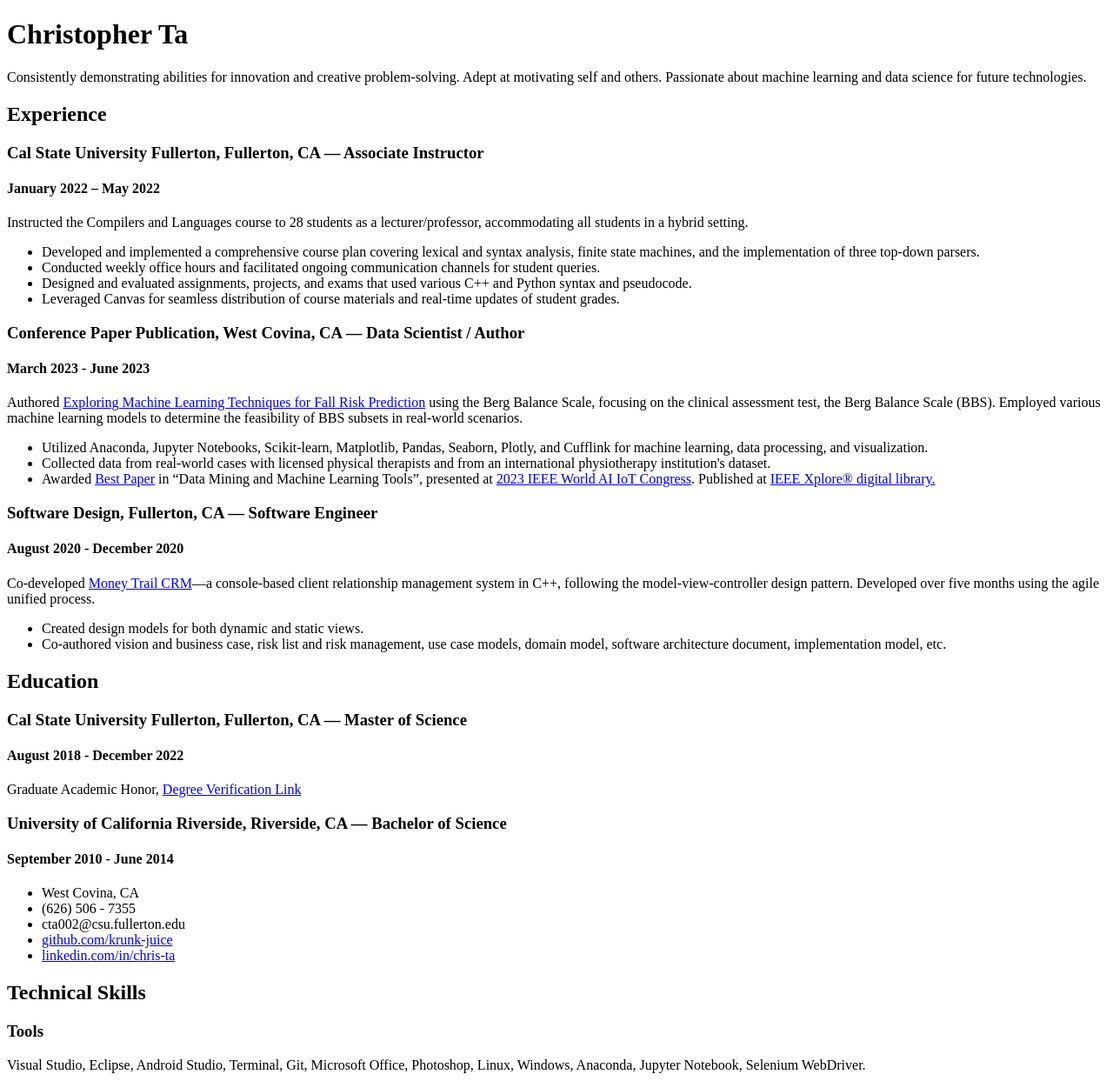
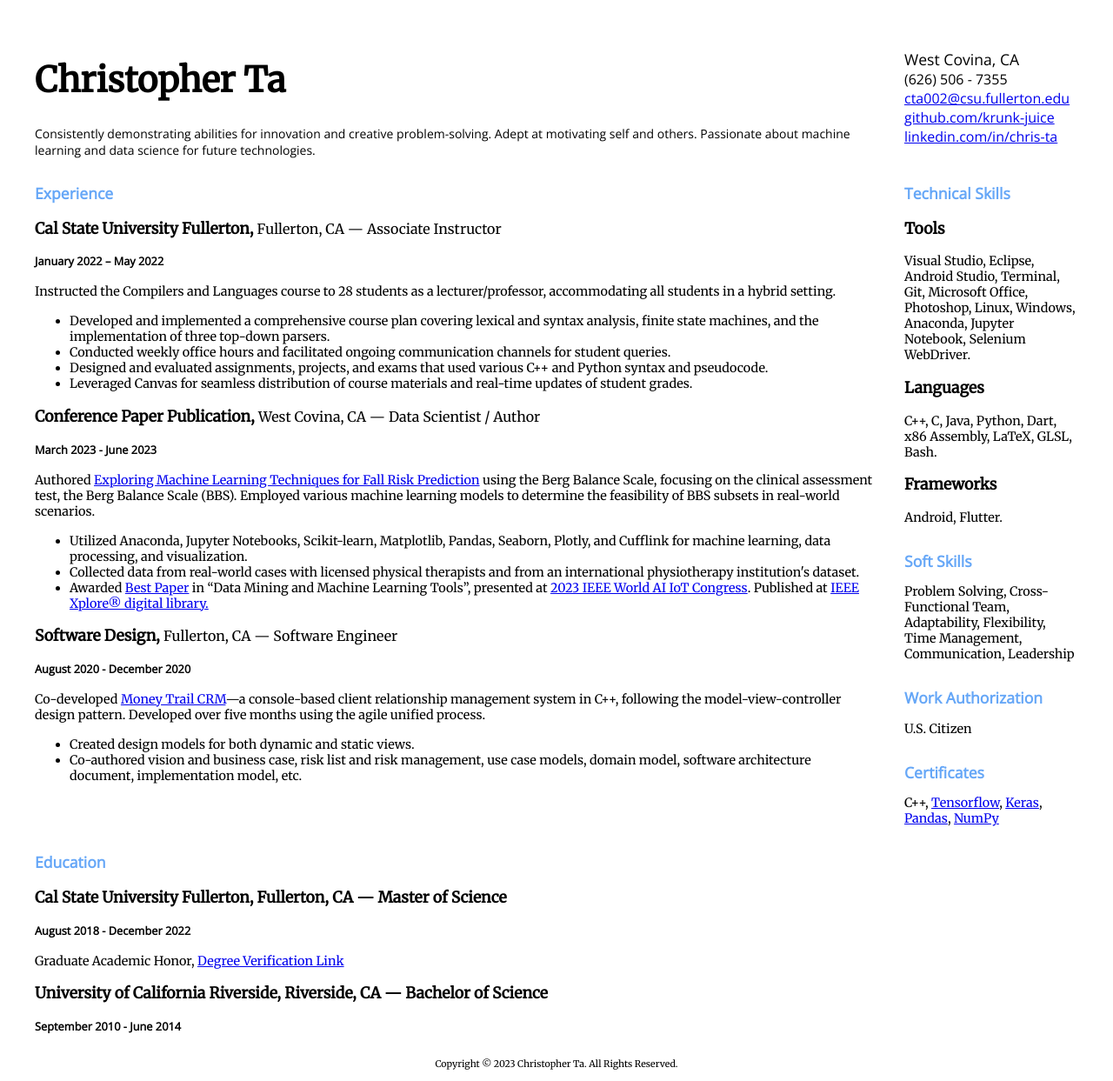
Before and after one commit to Krunk-Juice/Resume, a plain HTML site: page index.html in a window 1280 px wide. Shown: the top 1243 px of the page at 87% size. Drawn offline with nearby package versions, Linux system fonts and the light colour scheme.

Commit message:
Added CSS styling.

```diff
--- a/index.html
+++ b/index.html
@@ -4,17 +4,25 @@
     <meta charset="UTF-8" />
     <meta name="viewport" content="width=device-width, initial-scale=1.0" />
     <title>Christopher Ta | Resume</title>
+    <link rel="stylesheet" href="style.css"/>
+    <link rel="preconnect" href="https://fonts.googleapis.com">
+    <link rel="preconnect" href="https://fonts.gstatic.com" crossorigin>
+    <link href="https://fonts.googleapis.com/css2?family=Merriweather&family=Open+Sans&display=swap" rel="stylesheet">
   </head>
   <body>
+    <div class="container">
+      <div class="introduction">
         <h1>Christopher Ta</h1>
         <p>
           Consistently demonstrating abilities for innovation and creative
           problem-solving. Adept at motivating self and others. Passionate about
           machine learning and data science for future technologies.
         </p>
+      </div>
+      <div class="experience">
         <h2>Experience</h2>
         <h3>
-      Cal State University Fullerton, Fullerton, CA — Associate Instructor
+          Cal State University Fullerton, <span id="loc-title">Fullerton, CA — Associate Instructor</span>
         </h3>
         <h4>January 2022 – May 2022</h4>
         <p>
@@ -41,7 +49,7 @@
           </li>
         </ul>
         <h3>
-      Conference Paper Publication, West Covina, CA — Data Scientist / Author
+          Conference Paper Publication, <span id="loc-title">West Covina, CA — Data Scientist / Author</span>
         </h3>
         <h4>March 2023 - June 2023</h4>
         <p>
@@ -77,7 +85,7 @@
             >
           </li>
         </ul>
-    <h3>Software Design, Fullerton, CA — Software Engineer</h3>
+        <h3>Software Design, <span id="loc-title">Fullerton, CA — Software Engineer</span></h3>
         <h4>August 2020 - December 2020</h4>
         <p>
           Co-developed
@@ -94,6 +102,8 @@
             implementation model, etc.
           </li>
         </ul>
+      </div>
+      <div class="education">
         <h2>Education</h2>
         <h3>Cal State University Fullerton, Fullerton, CA — Master of Science</h3>
         <h4>August 2018 - December 2022</h4>
@@ -108,20 +118,23 @@
           University of California Riverside, Riverside, CA — Bachelor of Science
         </h3>
         <h4>September 2010 - June 2014</h4>
-
+      </div>
+      <div class="information">
         <ul>
-      <li>West Covina, CA</li>
+          <li id="loc">West Covina, CA</li>
           <li>(626) 506 - 7355</li>
-      <li>cta002@csu.fullerton.edu</li>
+          <li>
+            <a href = "mailto: cta002@csu.fullerton.edu">cta002@csu.fullerton.edu</a>
+          </li>
           <li>
             <a href="https://github.com/Krunk-Juice">github.com/krunk-juice</a>
           </li>
           <li>
-        <a href="https://www.linkedin.com/in/chris-ta/"
-          >linkedin.com/in/chris-ta</a
-        >
+            <a href="https://www.linkedin.com/in/chris-ta/">linkedin.com/in/chris-ta</a>
           </li>
         </ul>
+      </div>
+      <div class="technical_skills">
         <h2>Technical Skills</h2>
         <h3>Tools</h3>
         <p>
@@ -132,13 +145,19 @@
         <p>C++, C, Java, Python, Dart, x86 Assembly, LaTeX, GLSL, Bash.</p>
         <h3>Frameworks</h3>
         <p>Android, Flutter.</p>
+      </div>
+      <div class="soft_skills">
         <h2>Soft Skills</h2>
         <p>
           Problem Solving, Cross-Functional Team, Adaptability, Flexibility, Time
           Management, Communication, Leadership
         </p>
+      </div>
+      <div class="work_authorization">
         <h2>Work Authorization</h2>
         <p>U.S. Citizen</p>
+      </div>
+      <div class="certificates">
         <h2>Certificates</h2>
         <p>
           C++,
@@ -159,10 +178,12 @@
             >NumPy</a
           >
         </p>
+      </div>
+      <div class="foot">
         <footer>
-      <small>
           <p>Copyright © 2023 Christopher Ta. All Rights Reserved.</p>
-      </small>
         </footer>
+      </div>
+    </div>
   </body>
 </html>
--- /dev/null
+++ b/style.css
@@ -0,0 +1,119 @@
+.container {
+    /* height: 100vh; */
+    display: grid;
+    grid-template-columns: 5fr 1fr;
+    grid-template-rows: auto auto auto auto auto auto auto;
+    padding: 2rem;
+}
+
+h1 {
+    font-size: 2.5rem;
+    font-family: 'Merriweather', serif;
+    font-weight: bolder;
+}
+
+p {
+    font-size: 0.9rem;
+    font-family: 'Merriweather', serif;
+}
+
+li {
+    font-size: 0.9rem;
+    font-family: 'Merriweather', serif;
+}
+
+h2 {
+    font-size: 1.1rem;
+    font-family: 'Open Sans', sans-serif;
+    color: #66A7F7;
+}
+
+h3 {
+    font-size: 1.1rem;
+    font-family: 'Merriweather', serif;
+    font-weight: bold;
+}
+
+h4 {
+    font-size: 0.8rem;
+    font-family: 'Open Sans', sans-serif;
+}
+
+.introduction p {
+    font-size: 0.875rem;
+    font-family: 'Open Sans', sans-serif;
+}
+
+#loc-title {
+    font-size: 1rem;
+    font-weight: normal;
+}
+
+.information > ul {
+    list-style: none;
+    padding: 0;
+}
+
+.information > ul > li {
+    font-size: 1rem;
+    font-family: 'Open Sans', sans-serif;
+}
+
+#loc {
+    font-size: 1.1rem;
+    font-family: 'Open Sans', sans-serif;
+}
+
+.introduction {
+    /* order: 1; */
+    margin: 0rem 2rem 0rem 0rem;
+    grid-area: 1 / 1 / 2 / 2;
+}
+
+.experience {
+    /* order: 3; */
+    margin: 0rem 2rem 0rem 0rem;
+    grid-row: span 4;
+    grid-area: 2 / 1 / -3 / 2;
+}
+
+.education {
+    /* order: 7; */
+    margin: 0rem 2rem 0rem 0rem;
+    grid-area: -3 / 1 / -2 / 2;
+}
+
+.information {
+    /* order: 2; */
+    grid-area: 1 / 2 / 2 / -1;
+}
+
+.technical_skills {
+    /* order: 4; */
+    grid-area: 2 / 2 / 3 / -1;
+}
+
+.soft_skills {
+    grid-area: 3 / 2 / 4 / -1;
+}
+
+.work_authorization {
+    /* order: 5; */
+    grid-area: 4 / 2 / 5 / -1;
+}
+
+.certificates {
+    /* order: 6; */
+    grid-area: 5 / 2 / 6 / -1;
+}
+
+.foot {
+    /* order: 8; */
+    grid-column: span 2;
+    grid-area: -2 / 1 / -1 / -1;
+    text-align: center;
+}
+
+footer p {
+    font-size: 8pt;
+}
```
Lines whose indentation alone changed are shown as unchanged.
